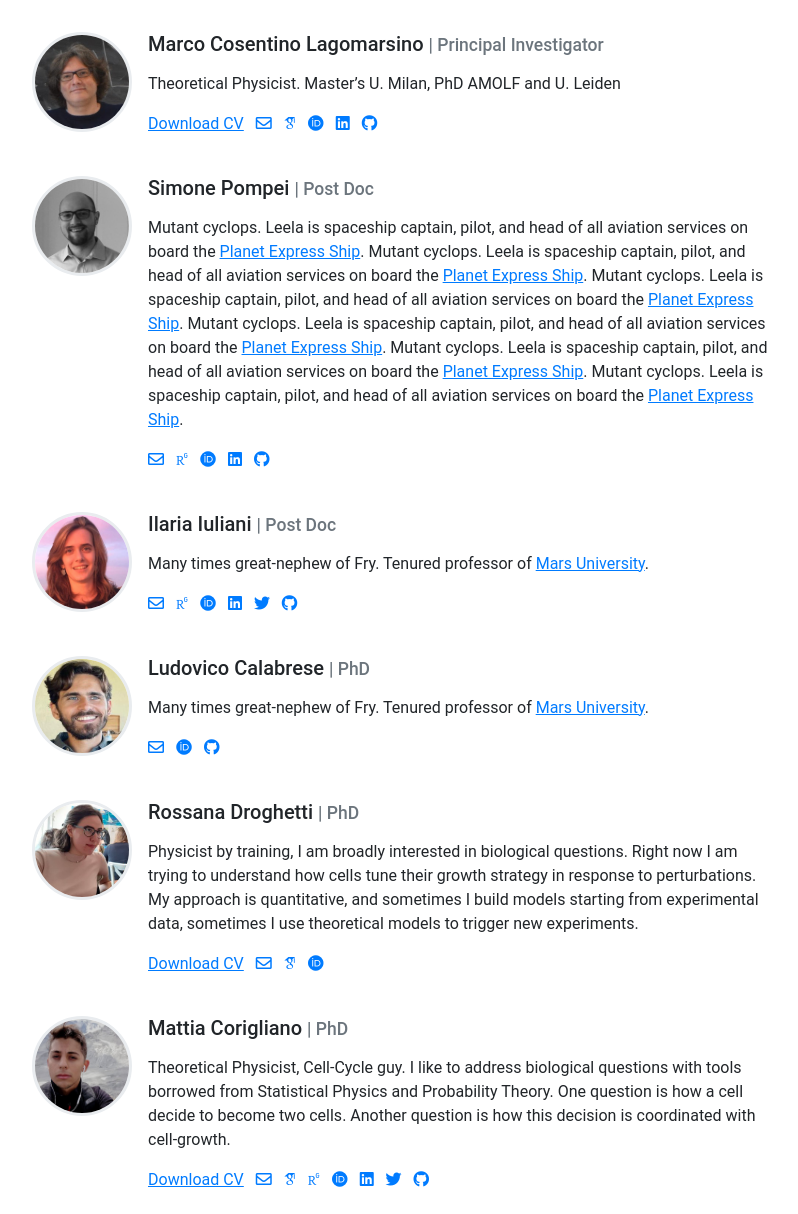
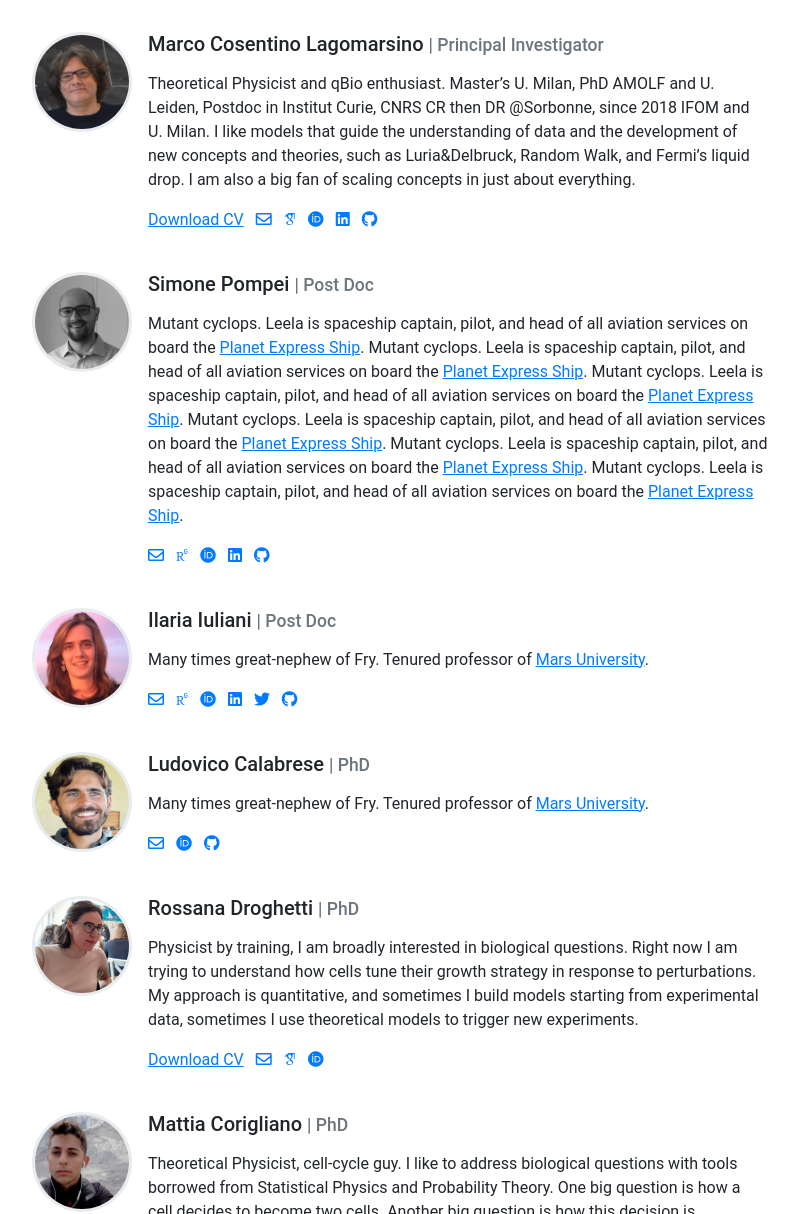
Before and after one commit to mcltone/spcg, a Jekyll site: the page built from pages/people.md, in a window 1280 px wide and 1400 px high, scrolled down 217 px. Shown: the part 186-1400 px from the top of the window, without its empty margins (240-1038 px from the left). Built offline with Jekyll 4.4.1, drawn with Linux system fonts in a browser that asks for light colours; some web fonts are replaced; some of the changed text lies outside the part shown.

Commit message:
Update team.yml

```diff
--- a/_data/team.yml
+++ b/_data/team.yml
@@ -4,7 +4,7 @@
   role: Principal Investigator # Will appear next to name
   image: /images/mcl.jpg # Can be external link
   description: > # Can be Markdown
-    Theoretical Physicist. Master's U. Milan, PhD AMOLF and U. Leiden
+    Theoretical Physicist and qBio enthusiast. Master's U. Milan, PhD AMOLF and U. Leiden, Postdoc in Institut Curie, CNRS CR then DR @Sorbonne, since 2018 IFOM and U. Milan. I like models that guide the understanding of data and the development of new concepts and theories, such as Luria&Delbruck, Random Walk, and Fermi's liquid drop. I am also a big fan of scaling concepts in just about everything.
   cv: mclCV.pdf
   email: marco.cosentino-lagomarsino@ifom.eu
   scholar: user=jJ0S7vUAAAAJ&hl=en
@@ -91,7 +91,7 @@
   role: PhD
   image: /images/mc.jpg
   description: >
-    Theoretical Physicist, Cell-Cycle guy. I like to address biological questions with tools borrowed from Statistical Physics and Probability Theory. One question is how a cell decide to become two cells. Another question is how this decision is coordinated with cell-growth.
+    Theoretical Physicist, cell-cycle guy. I like to address biological questions with tools borrowed from Statistical Physics and Probability Theory. One big question is how a cell decides to become two cells. Another big question is how this decision is coordinated with cell-growth.
   cv: mcCV.pdf
   email: mattia.corigliano@ifom.eu
   scholar: user=HhvKKzQAAAAJ&hl=it
```
